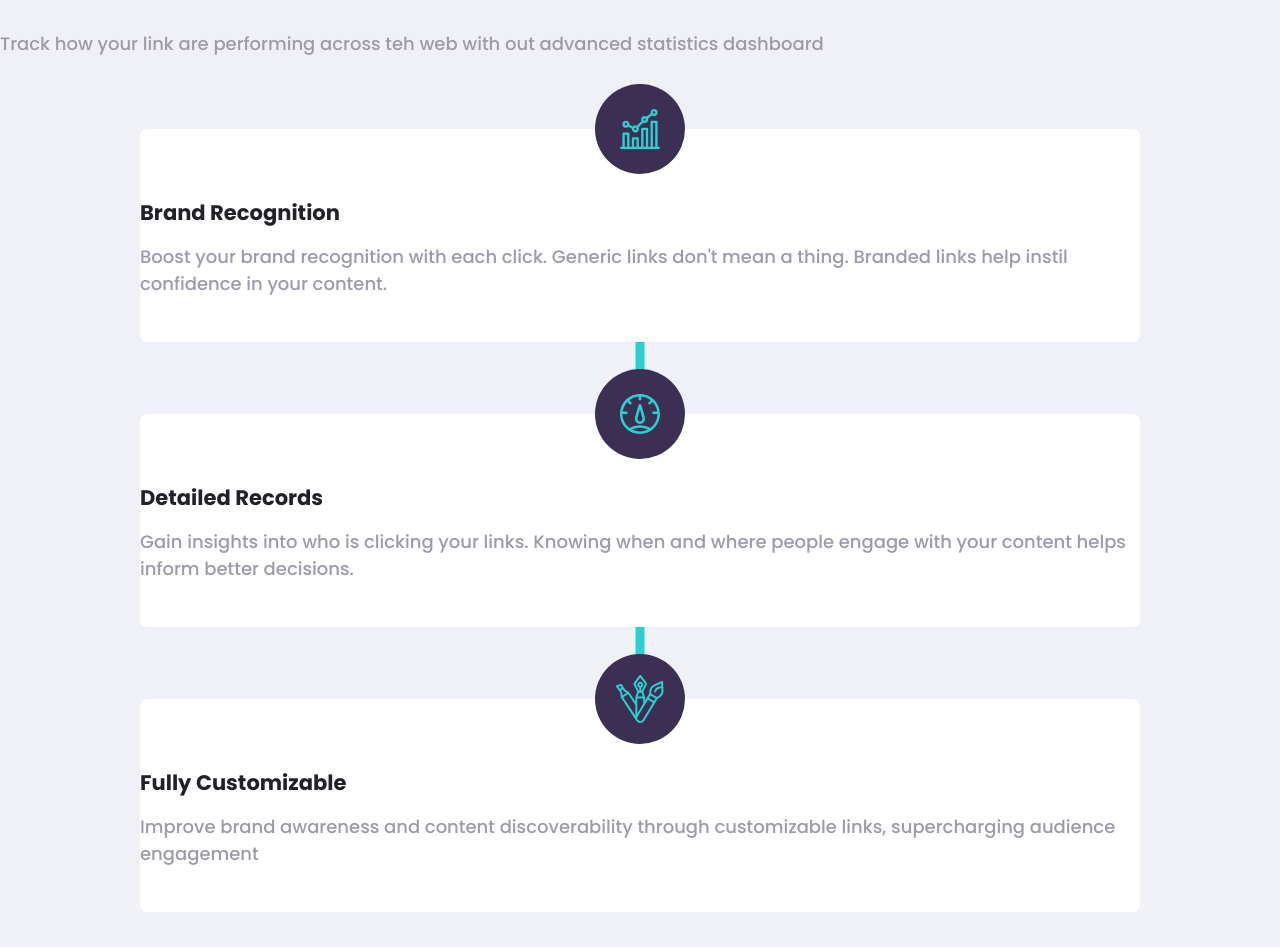
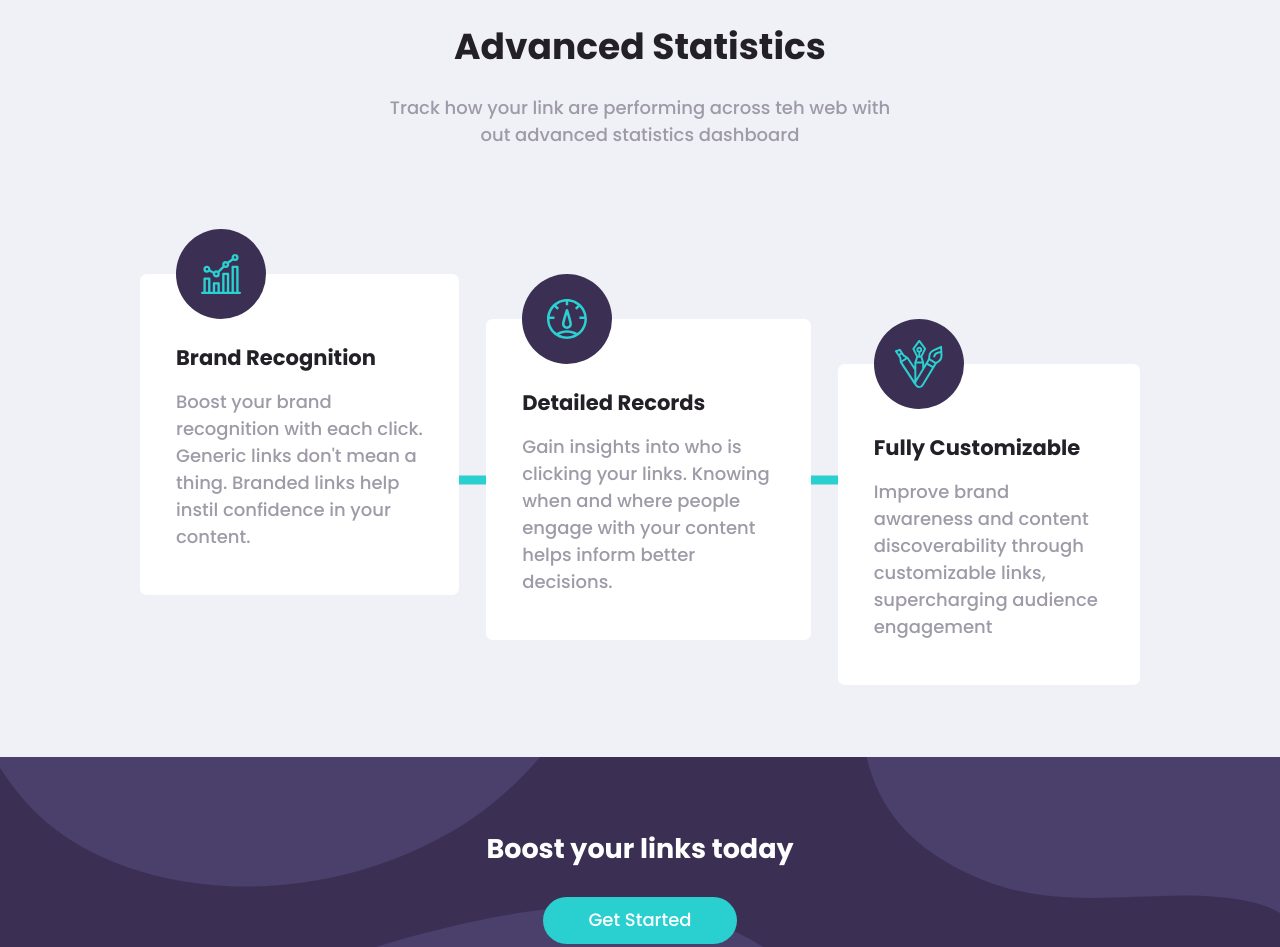
Before and after one commit to Nikodermus/shortly-landing, a Next.js app: page / in a window 1280 px wide. Shown: the part 826-1773 px from the top of the page. Built offline with nearby package versions, Linux system fonts and the light colour scheme.

Commit message:
feat(features/*.tsx): desktop Version

```diff
--- a/src/components/Features/FeatureCard.tsx
+++ b/src/components/Features/FeatureCard.tsx
@@ -1,12 +1,15 @@
-import styled from 'styled-components';
+import styled, { css } from 'styled-components';
+
+import { mediaDesktop } from '../../utils/styled';
 import Card from '../../types/Card.d';
 import Text from '../lib/Text';
 
 export interface FeatureCardProps {
   card: Card;
+  index: number;
 }
 
-const StyledArticle = styled.article`
+const StyledArticle = styled.article<{ index: number }>`
   --line: var(--sizing-6XL);
 
   background: white;
@@ -28,16 +31,31 @@ const StyledArticle = styled.article`
     left: 50%;
     position: absolute;
     transform: translate(-50%, 100%);
-    width: var(--sizing-SM);
+    width: var(--tickness);
+
+    ${mediaDesktop(css`
+      content: unset;
+    `)}
   }
 
   &:last-of-type::after {
     content: unset;
   }
+
+  ${({ index }) =>
+    mediaDesktop(css`
+      margin-top: ${`calc(${index} * var(--sizing-3XL))`};
+      padding-left: var(--sizing-2XL);
+      padding-right: var(--sizing-2XL);
+
+      &::after {
+      }
+    `)}
 `;
 
 const StyledDiv = styled.div`
   --size: 5rem;
+  --x: -50%;
 
   align-items: center;
   background: var(--color-violet);
@@ -49,17 +67,23 @@ const StyledDiv = styled.div`
   padding: var(--sizing-LG);
   position: absolute;
   top: 0;
-  transform: translate(-50%, -50%);
+  transform: translate(var(--x), -50%);
   width: var(--size);
+
+  ${mediaDesktop(css`
+    --x: 0;
+
+    left: var(--sizing-2XL);
+  `)}
 `;
 
 const StyledFigcaption = styled.figcaption`
   margin-bottom: var(--sizing-LG);
 `;
 
-const FeatureCard: React.FC<FeatureCardProps> = ({ card }) => {
+const FeatureCard: React.FC<FeatureCardProps> = ({ card, index }) => {
   return (
-    <StyledArticle>
+    <StyledArticle index={index}>
       <figure>
         <StyledDiv>
           <img src={`/images/icon-${card.image}.svg`} alt={card.title} />
--- a/src/components/Features/Features.tsx
+++ b/src/components/Features/Features.tsx
@@ -1,26 +1,73 @@
-import styled from 'styled-components';
+import styled, { css } from 'styled-components';
 
 import { CARDS } from '../../constants/site';
+import { mediaDesktop } from '../../utils/styled';
 import FeatureCard from './FeatureCard';
 import FeaturesCTA from './FeaturesCTA';
 import Text from '../lib/Text';
 
 const StyledH2 = styled.h2`
   margin-bottom: var(--sizing-XL);
+
+  ${mediaDesktop(css`
+    font-size: var(--font-size-3XL);
+    white-space: nowrap;
+  `)}
+`;
+
+const StyledDiv = styled.div`
+  ${mediaDesktop(css`
+    margin: var(--sizing-4XL) auto;
+    max-width: 40vw;
+    padding-bottom: var(--sizing-3XL);
+    text-align: center;
+
+    * {
+      text-align: center;
+    }
+  `)}
+`;
+
+const CardsContainer = styled.div`
+  --tickness: var(--sizing-SM);
+
+  ${mediaDesktop(css`
+    display: flex;
+    gap: var(--sizing-XL);
+    margin: auto;
+    position: relative;
+    width: var(--box);
+
+    &::before {
+      background: var(--color-cyan);
+      content: '';
+      height: var(--tickness);
+      left: 0;
+      position: absolute;
+      top: 50%;
+      transform: translateY(-50%);
+      width: 100%;
+      z-index: 0;
+    }
+  `)}
 `;
 
 const Features: React.FC = () => {
   return (
     <section>
+      <StyledDiv>
         <StyledH2>Advanced Statistics</StyledH2>
         <Text color="gray-violet">
           Track how your link are performing across teh web with out advanced
           statistics dashboard
         </Text>
+      </StyledDiv>
 
-      {CARDS.map((card) => (
-        <FeatureCard card={card} key={card.title} />
+      <CardsContainer>
+        {CARDS.map((card, index) => (
+          <FeatureCard card={card} key={card.title} index={index} />
         ))}
+      </CardsContainer>
 
       <div>
         <FeaturesCTA />
--- a/src/components/Features/FeaturesCTA.tsx
+++ b/src/components/Features/FeaturesCTA.tsx
@@ -1,16 +1,30 @@
-import styled from 'styled-components';
+import styled, { css } from 'styled-components';
+
+import { mediaDesktop } from '../../utils/styled';
 import Button from '../lib/Button';
 import Text from '../lib/Text';
 
 const StyledArticle = styled.article`
+  --url: url('/images/bg-boost-mobile.svg');
+
+  background: var(--url), var(--color-violet);
   background-position: top left;
   background-repeat: no-repeat;
   background-size: cover;
-  background: url('/images/bg-boost-mobile.svg'), var(--color-violet);
   color: white;
   margin-top: var(--sizing-6XL);
   padding: var(--sizing-6XL) 0;
   text-align: center;
+
+  ${mediaDesktop(css`
+    --url: url('/images/bg-boost-desktop.svg');
+
+    align-items: center;
+    border-bottom: 0;
+    display: flex;
+    flex-direction: column;
+    justify-content: center;
+  `)}
 `;
 
 const FeaturesCTA: React.FC = () => {
```
Lines whose indentation alone changed are shown as unchanged.
